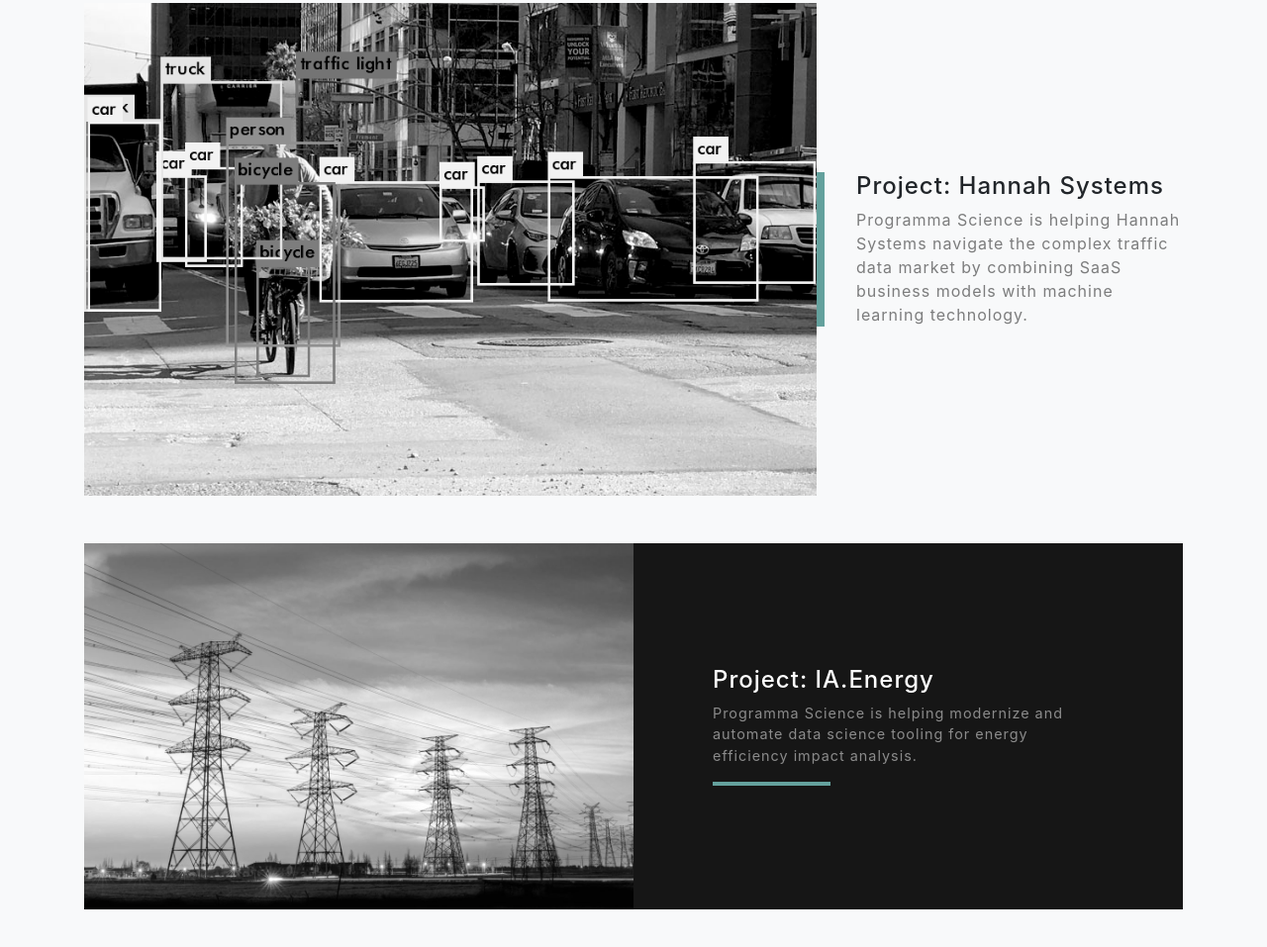
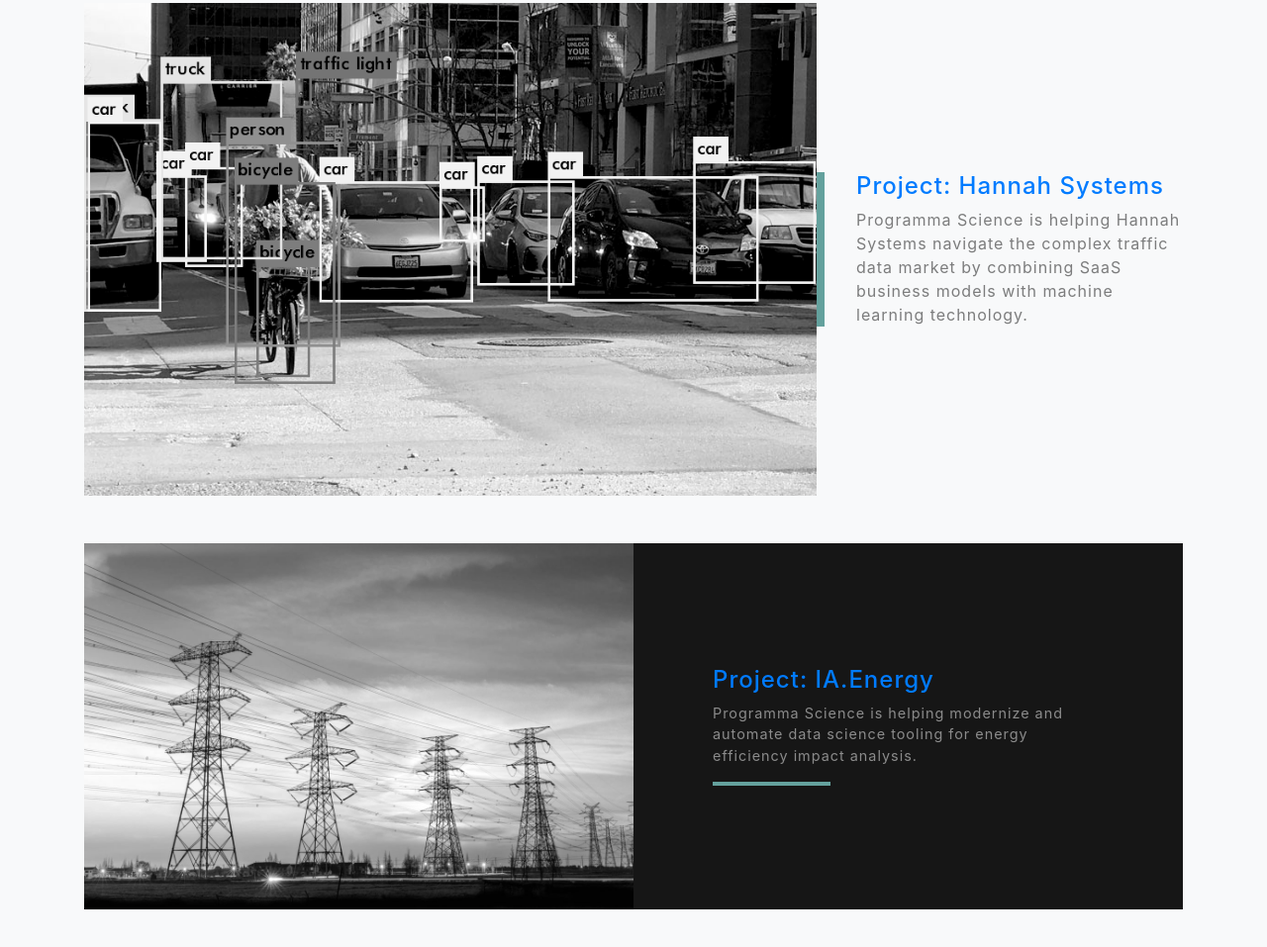
Before and after one commit to programma-science/programma-science.github.io, a website with bundled scripts: page index.html in a window 1280 px wide. Shown: the part 1607-2564 px from the top of the page at 99% size. Built offline with nearby package versions, Linux system fonts and the light colour scheme.

Commit message:
adding links to projects

```diff
--- a/index.html
+++ b/index.html
@@ -86,7 +86,7 @@
         </div>
         <div class="col-xl-4 col-lg-5">
           <div class="featured-text text-center text-lg-left">
-            <h4>Project: Hannah Systems</h4>
+            <h4><a href="https://www.hannahsystems.com/">Project: Hannah Systems</a></h4>
             <p class="text-black-50 mb-0">Programma Science is helping Hannah Systems navigate the complex traffic data market by combining SaaS business models with machine learning technology.
             </p>
           </div>
@@ -102,7 +102,7 @@
           <div class="bg-black text-center h-100 project">
             <div class="d-flex h-100">
               <div class="project-text w-100 my-auto text-center text-lg-left">
-                <h4 class="text-white">Project: IA.Energy</h4>
+                <h4 class="text-white"><a href="http://ia.energy">Project: IA.Energy</a></h4>
                 <p class="mb-0 text-white-50">Programma Science is helping modernize and automate data science tooling for energy efficiency impact analysis.</p>
                 <hr class="d-none d-lg-block mb-0 ml-0">
               </div>
```
